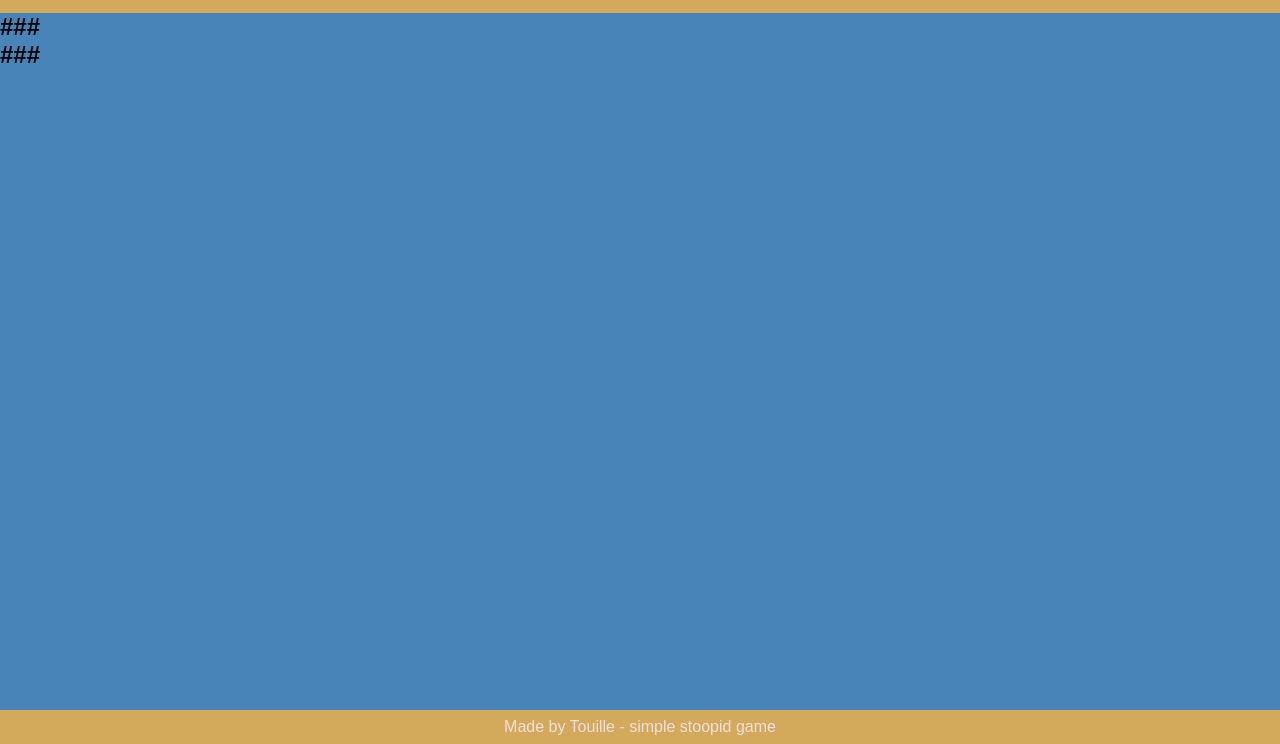
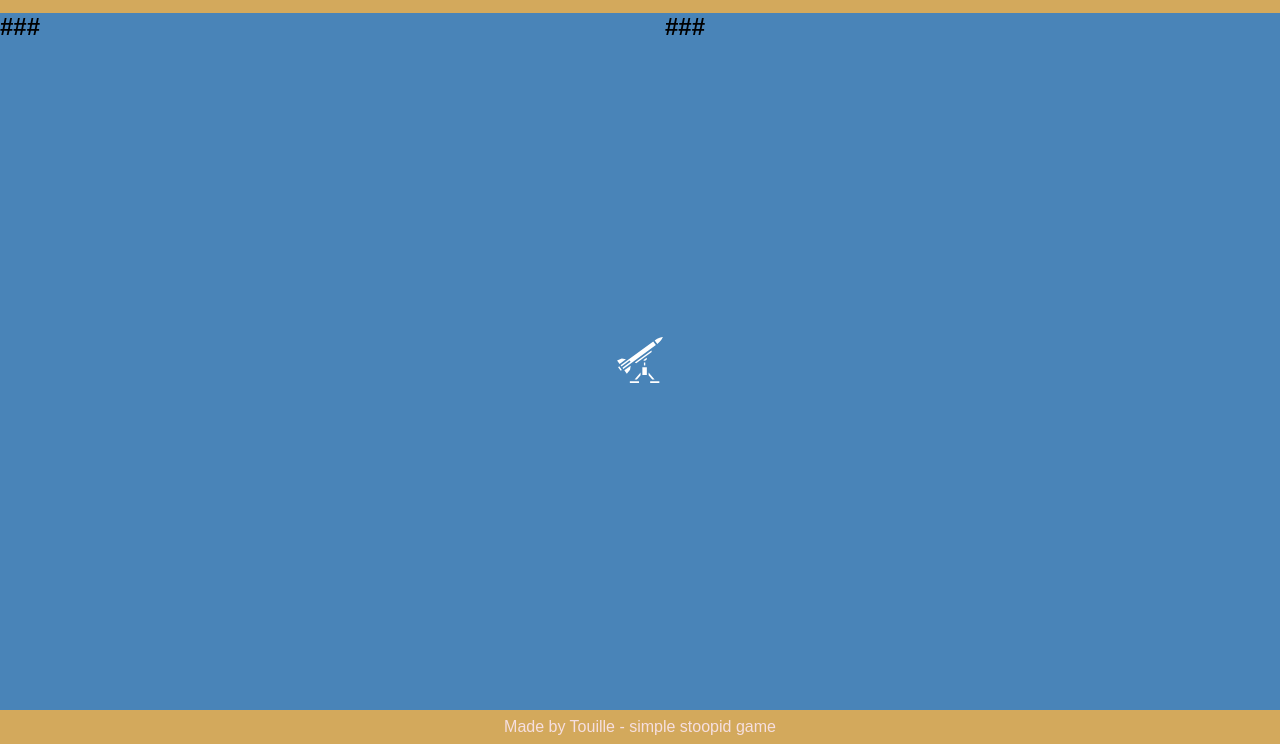
Before and after one commit to Tou1lle/battleship-top, a website built with webpack: page src/template.html in a window 1280 px wide. Shown: the part 56-800 px from the top of the page. Built offline with nearby package versions, Linux system fonts and the light colour scheme.

Commit message:
Add missile icon that indicates players turn

```diff
--- a/src/styles/homepage.css
+++ b/src/styles/homepage.css
@@ -24,6 +24,18 @@
 .body-container {
   flex-grow: 1;
   background-color: var(--light-blue);
+  display: flex;
+}
+
+.player1-container,
+.player2-container {
+  flex-grow: 1;
+}
+
+.missile-icon-container {
+  display: flex;
+  flex-direction: column;
+  justify-content: center;
 }
 
 .header-container,
--- a/src/template.html
+++ b/src/template.html
@@ -18,6 +18,9 @@
           <div class="player1-gameboard"></div>
         </div>
       </div>
+      <div class="missile-icon-container">
+        <div class="missile-icon"><img src="./assets/missile.right.svg" alt="missile icon indicating player's turn" width="50" height="50"></div>
+      </div>
       <div class="player2-container">
         <h2 class="player2-name">###</h2>
         <div class="player2-gameboard-container">
--- a/webpack.common.js
+++ b/webpack.common.js
@@ -13,7 +13,7 @@ module.exports = {
     rules: [
       {
         test: /\.(png|svg|jpg|jpeg|gif)$/i,
-        use: "asset/resource",
+        type: "asset/resource",
       },
       {
         test: /\.css$/i,
```
Also changed, not shown: src/assets/missile-left.svg (added), src/assets/missile.right.svg (renamed from src/assets/missile-launcher.svg).
